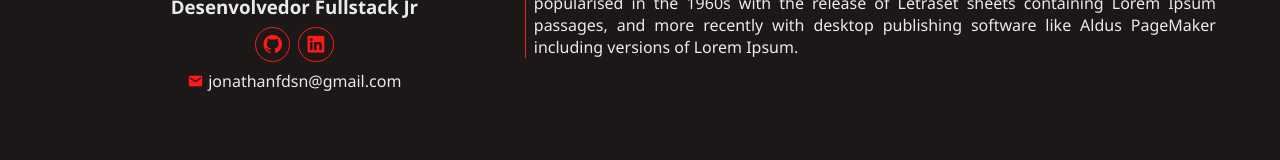
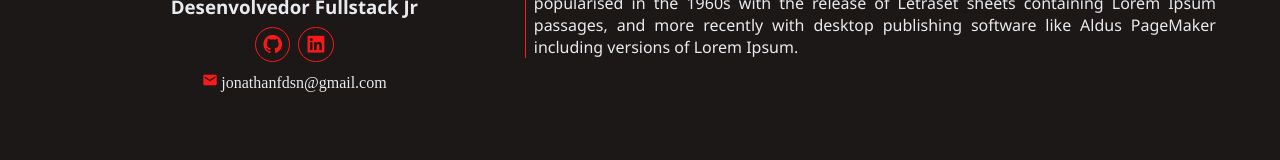
Before and after one commit to jfdsn/Meu-portfolio, a Next.js app: page / in a window 1280 px wide. Shown: the part 397-557 px from the top of the page. Built offline with nearby package versions, Linux system fonts and the light colour scheme.

Commit message:
Email modificado para link

```diff
--- a/src/components/homePage.jsx
+++ b/src/components/homePage.jsx
@@ -11,7 +11,9 @@ export const HomePage = ({ perfil }) => {
                     <a href={perfil.links.github} target="_blank"><i className='bx bxl-github'></i></a>
                     <a href={perfil.links.linkedin} target="_blank"><i className='bx bxl-linkedin-square'></i></a>
                 </div>
-                <div className="email"><i className='bx bxs-envelope' ></i><p>{perfil.email}</p></div>
+                <a href="mailto:jonathanfdsn@gmail.com" className="email">
+                    <i className='bx bxs-envelope' >{perfil.email}</i>
+                </a>
             </div>
             <div className="about-content">
                 <p>{perfil.about}</p>
--- a/src/pages/_document.js
+++ b/src/pages/_document.js
@@ -3,7 +3,9 @@ import { Html, Head, Main, NextScript } from 'next/document'
 export default function Document() {
   return (
     <Html lang="en">
-      <Head />
+      <Head >
+        <link href='https://unpkg.com/boxicons@2.1.4/css/boxicons.min.css' rel='stylesheet' />
+      </Head>
       <body>
         <Main />
         <NextScript />
--- a/src/pages/index.js
+++ b/src/pages/index.js
@@ -13,7 +13,6 @@ export default function Home({ perfil }) {
         <meta name="description" content="Generated by create next app" />
         <meta name="viewport" content="width=device-width, initial-scale=1" />
         <link rel="icon" href="/favicon.ico" />
-        <link href='https://unpkg.com/boxicons@2.1.4/css/boxicons.min.css' rel='stylesheet'></link>
       </Head>
 
       <HomePage perfil={perfil} />
--- a/src/styles/style.sass
+++ b/src/styles/style.sass
@@ -36,7 +36,7 @@ header nav
             color: $light-red
             text-shadow: 0 0 1rem $light-red
 
-//Conteúdo home page
+//Main content home page
 
 .home-container
     display: flex
@@ -74,10 +74,10 @@ header nav
                     box-shadow: 0 0 1rem $light-red
 
         .email
-            display: flex
-            align-items: center
-            gap:0.3rem
-            i
+            i:before
+                font-size: 1rem
+                vertical-align: middle
+                margin-right: 0.2rem
                 color: $light-red
 
     .about-content
@@ -86,3 +86,8 @@ header nav
         text-align: justify
         padding-left: 0.5rem
         border-left: 0.1rem solid $light-red
+
+//Main content allprojects page
+
+
+//Main content project page
```
